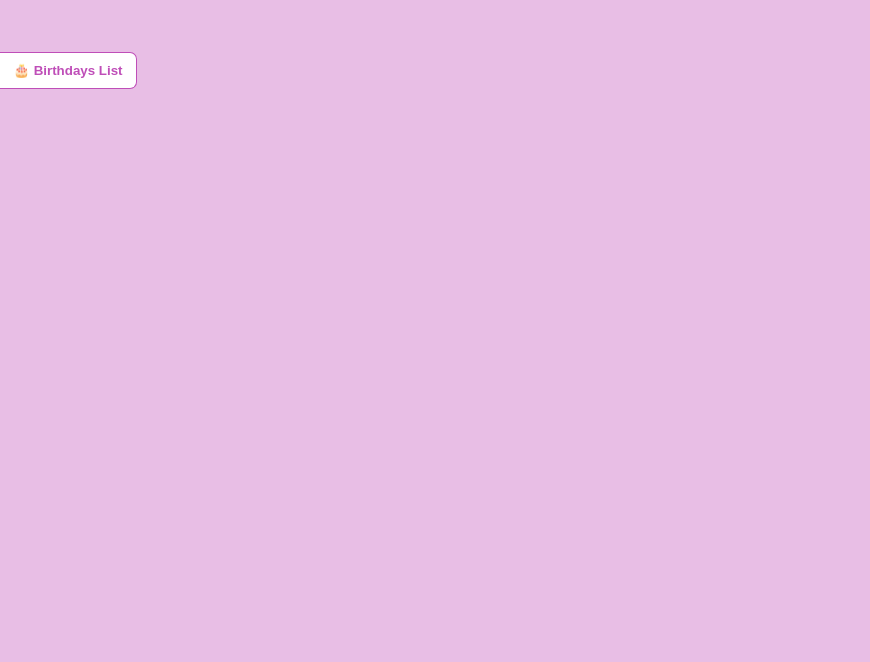
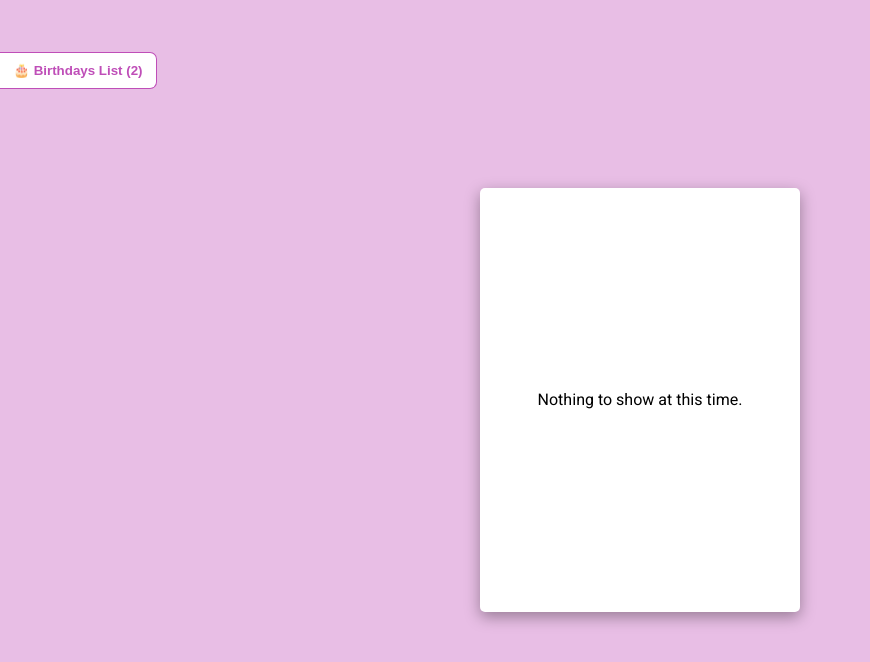
Before and after one commit to Oz-Hershco/birthdays-reminder-app, a React (Create React App) app in the folder client/: page / in a window 1280 px wide. Shown: the top 662 px of the page, without its empty margins (0-870 px from the left). Built offline with nearby package versions, Linux system fonts and the light colour scheme.

Commit message:
finished initial bday card design

```diff
--- a/client/src/App.js
+++ b/client/src/App.js
@@ -2,14 +2,17 @@ import { useSelector } from 'react-redux';
 import './App.scss';
 
 import AppSideMenu from './Components/AppSideMenu/AppSideMenu';
+import BirthdayCard from './Components/BirthdayCard/BirthdayCard';
 
 function App() {
 
   const birthdaysList = useSelector((state) => state.birthdays.value);
-  console.log(birthdaysList)
+  const selectedBirthday = useSelector((state) => state.selectedBirthday.value);
+
   return (
     <div className="App">
       <AppSideMenu list={birthdaysList} />
+      <BirthdayCard person={selectedBirthday}/>
     </div>
   );
 }
--- a/client/src/App.scss
+++ b/client/src/App.scss
@@ -7,6 +7,9 @@ $blue:#405BFF;
 $orange:#FF772F;
 
 .App{
+  display: flex;
+  justify-content: center;
+  align-items: center;
   background-color: lighten($color: $purple, $amount: 30);
   height: 100vh;
 }
--- a/client/src/Components/AppSideMenu/AppSideMenu.js
+++ b/client/src/Components/AppSideMenu/AppSideMenu.js
@@ -15,7 +15,7 @@ function AppSideMenu({ list }) {
                     <button onClick={()=>{setIsOpen(!isOpen)}} className="AppSideMenu--ToggleBtn Open"><div>+</div>Close</button>
                 ):
                 (
-                    <button onClick={()=>{setIsOpen(!isOpen)}} className="AppSideMenu--ToggleBtn Closed"><p>🎂 Birthdays List</p></button>
+                    <button onClick={()=>{setIsOpen(!isOpen)}} className="AppSideMenu--ToggleBtn Closed"><p>🎂 Birthdays List ({list.length})</p></button>
                 )
             }
 
@@ -24,7 +24,7 @@ function AppSideMenu({ list }) {
                 {
                     list.length ?
                     list.map((item) => {
-                        return <BirthdayListItem key={item.id} id={item.id} src={item.img} name={item.name} subtitle={item.dob} />
+                        return <BirthdayListItem key={item.id} item={item} />
                     }) :
                     <p>No birthdays to show. Add something and you'll find it here!</p>
                 }
--- a/client/src/Components/BirthdayCard/BirthdayCard.js
+++ b/client/src/Components/BirthdayCard/BirthdayCard.js
@@ -0,0 +1,27 @@
+import React from 'react';
+import { setSelectedBirthday } from '../../Redux/selectedBirthdaySlice';
+import './BirthdayCard.scss';
+
+export default function BirthdayCard({ person }) {
+    const age = person && Math.floor(((new Date() - new Date(person.dob)) / (1000 * 3600 * 24)) / 365);
+    return (
+        <div className={person ? 'BirthdayCard' : 'BirthdayCard Empty'}>
+            {
+                person ?
+                    <>
+                        <div className='BirthdayCard--Body'>
+                            <img className='BirthdayCard--ProfileImg' src={person.img} alt='profile' />
+                            <p className='BirthdayCard--Name'>{person.name}</p>
+                            <p className='BirthdayCard--DOB'>{person.dob}</p>
+                            <p className='BirthdayCard--Age'>{age} YEARS OLD</p>
+                        </div>
+                        <div className='BirthdayCard--Footer'>
+                            <p className='BirthdayCard--Timer'>00:00:00</p>
+                        </div>
+                    </> :
+                    <p className='Empty'>Nothing to show at this time.</p>
+            }
+
+        </div>
+    );
+}
--- a/client/src/Components/BirthdayCard/BirthdayCard.scss
+++ b/client/src/Components/BirthdayCard/BirthdayCard.scss
@@ -0,0 +1,68 @@
+@import "../../App.scss";
+
+.BirthdayCard {
+    display: flex;
+    flex-direction: column;
+    justify-content: space-between;
+    align-items: center;
+    background-color: white;
+    padding: 3em 1em;
+    border-radius: 5px;
+    box-shadow: rgba(0, 0, 0, 0.35) 0px 5px 15px;
+    width: 100%;
+    max-width: 18em;
+    height: 20.5em;
+}
+
+.BirthdayCard .BirthdayCard--Body {
+    display: flex;
+    flex-direction: column;
+    align-items: center;
+}
+
+.BirthdayCard.Empty {
+    display: flex;
+    justify-content: center;
+    align-items: center;
+}
+
+.BirthdayCard p.Empty {
+    margin: 0;
+}
+
+.BirthdayCard .BirthdayCard--ProfileImg {
+    width: auto;
+    height: 10em;
+    border-radius: 50%;
+}
+
+.BirthdayCard .BirthdayCard--Name {
+    font-weight: 600;
+    font-size: 16pt;
+    margin-bottom: 0;
+    margin-top: 0.5em;
+}
+
+.BirthdayCard .BirthdayCard--DOB {
+    color: grey;
+    font-weight: 400;
+    font-size: 10pt;
+    margin: 0;
+    margin-bottom: 0.25em;
+}
+
+.BirthdayCard .BirthdayCard--Age {
+    color: $pink;
+    font-weight: 600;
+    font-size: 10pt;
+    margin: 0;
+}
+
+.BirthdayCard--Timer {
+    color: $blue;
+    font-size: 22pt;
+    margin: 0;
+    border: 1px solid $blue;
+    padding: 0.2em 0.5em;
+    border-radius: 5px;
+}
--- a/client/src/Components/BirthdayListItem/BirthdayListItem.js
+++ b/client/src/Components/BirthdayListItem/BirthdayListItem.js
@@ -1,24 +1,29 @@
 import { useDispatch, useSelector } from 'react-redux';
 import { updateBirthdaysList } from '../../Redux/birthdaysListSlice';
+import { setSelectedBirthday } from '../../Redux/selectedBirthdaySlice';
 import './BirthdayListItem.scss';
 
-export default function BirthdayListItem({ id, src, name, subtitle }) {
+export default function BirthdayListItem({ item }) {
 
     const birthdaysList = useSelector((state) => state.birthdays.value);
     const dispatch = useDispatch();
 
     const handleDeleteItem = () => {
-        const newBirthdaysList = birthdaysList.filter((item) => item.id !== id);
+        const newBirthdaysList = birthdaysList.filter((bday) => bday.id !== item.id);
         dispatch(updateBirthdaysList(newBirthdaysList));
     }
 
+    const handleSelectItem = () => {
+        dispatch(setSelectedBirthday(item));
+    }
+
     return (
-        <div className="BirthdayListItem">
+        <div onClick={handleSelectItem} className="BirthdayListItem">
             <div className="BirthdayListItem--MetadataContainer">
-                <img className="BirthdayListItem--ProfilePic" src={src} alt="profile" />
+                <img className="BirthdayListItem--ProfilePic" src={item.img} alt="profile" />
                 <div>
-                    <p className="BirthdayListItem--ProfileName">{name}</p>
-                    <p className="BirthdayListItem--ProfileSubtitle">{subtitle}</p>
+                    <p className="BirthdayListItem--ProfileName">{item.name}</p>
+                    <p className="BirthdayListItem--ProfileSubtitle">{item.dob}</p>
                 </div>
             </div>
 
--- a/client/src/Components/BirthdayListItem/BirthdayListItem.scss
+++ b/client/src/Components/BirthdayListItem/BirthdayListItem.scss
@@ -47,7 +47,7 @@
 
 .BirthdayListItem .BirthdayListItem--DeleteBtn {
     font-size: 8pt;
-    background-color: transparent;
+    background-color: white;
     color: red;
     border: 1px solid red;
     border-radius: 2px;
--- /dev/null
+++ b/client/src/Redux/selectedBirthdaySlice.js
@@ -0,0 +1,18 @@
+import { createSlice } from '@reduxjs/toolkit'
+
+export const selectedBirthdaySlice = createSlice({
+  name: 'selectedBirthday',
+  initialState: {
+    value: null,
+  },
+  reducers: {
+    setSelectedBirthday: (state, action) => {
+      state.value = action.payload
+    },
+  },
+})
+
+// Action creators are generated for each case reducer function
+export const { setSelectedBirthday } = selectedBirthdaySlice.actions
+
+export default selectedBirthdaySlice.reducer
--- a/client/src/Redux/store.js
+++ b/client/src/Redux/store.js
@@ -1,9 +1,11 @@
 import { configureStore } from '@reduxjs/toolkit'
 import birthdaysListSlice from './birthdaysListSlice'
+import selectedBirthdaySlice from './selectedBirthdaySlice'
 
 
 export default configureStore({
   reducer: {
     birthdays: birthdaysListSlice,
+    selectedBirthday: selectedBirthdaySlice
   },
 })
```
Also changed, not shown: package.json (indentation only), 1 other file (tests, documents, lock files or other folders).
